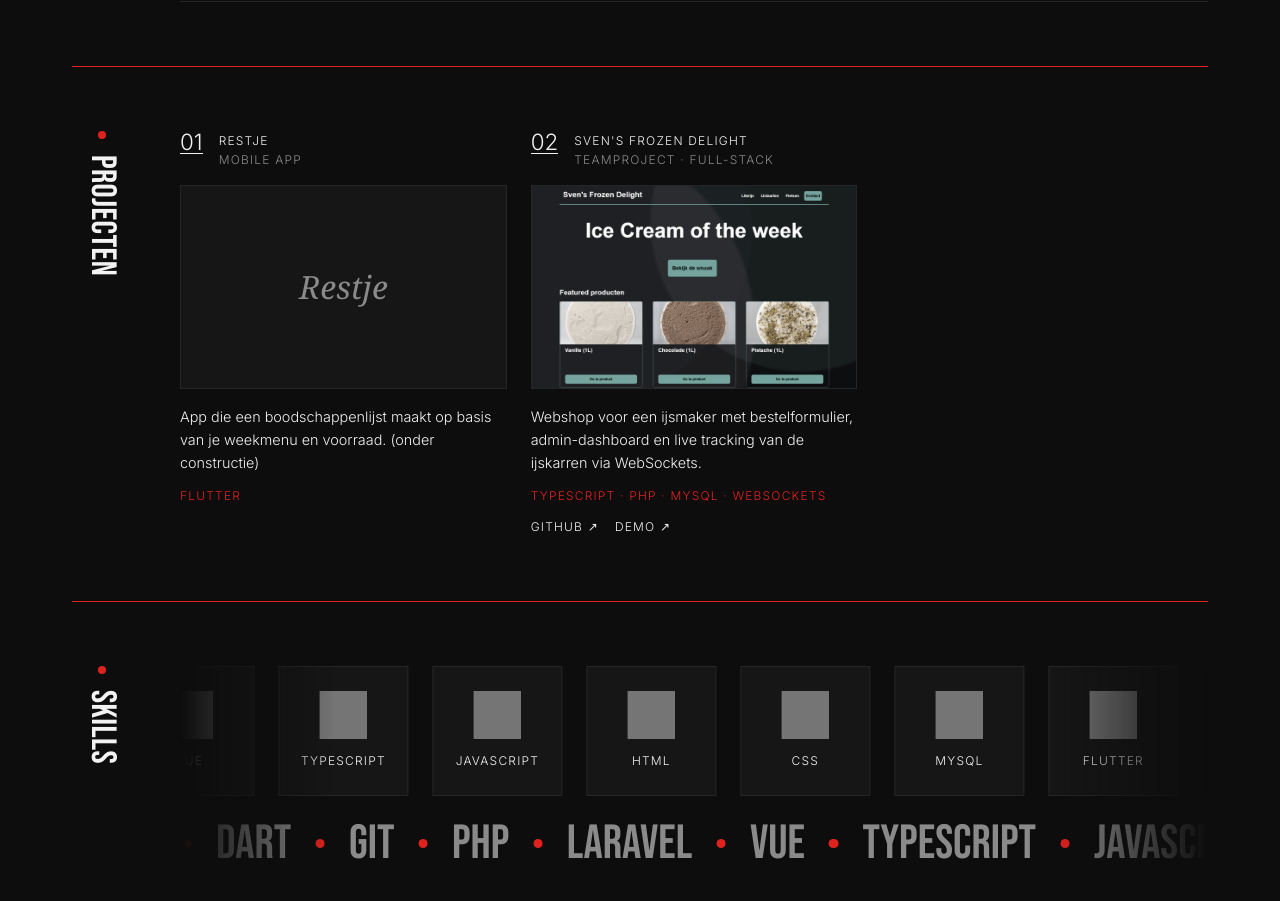
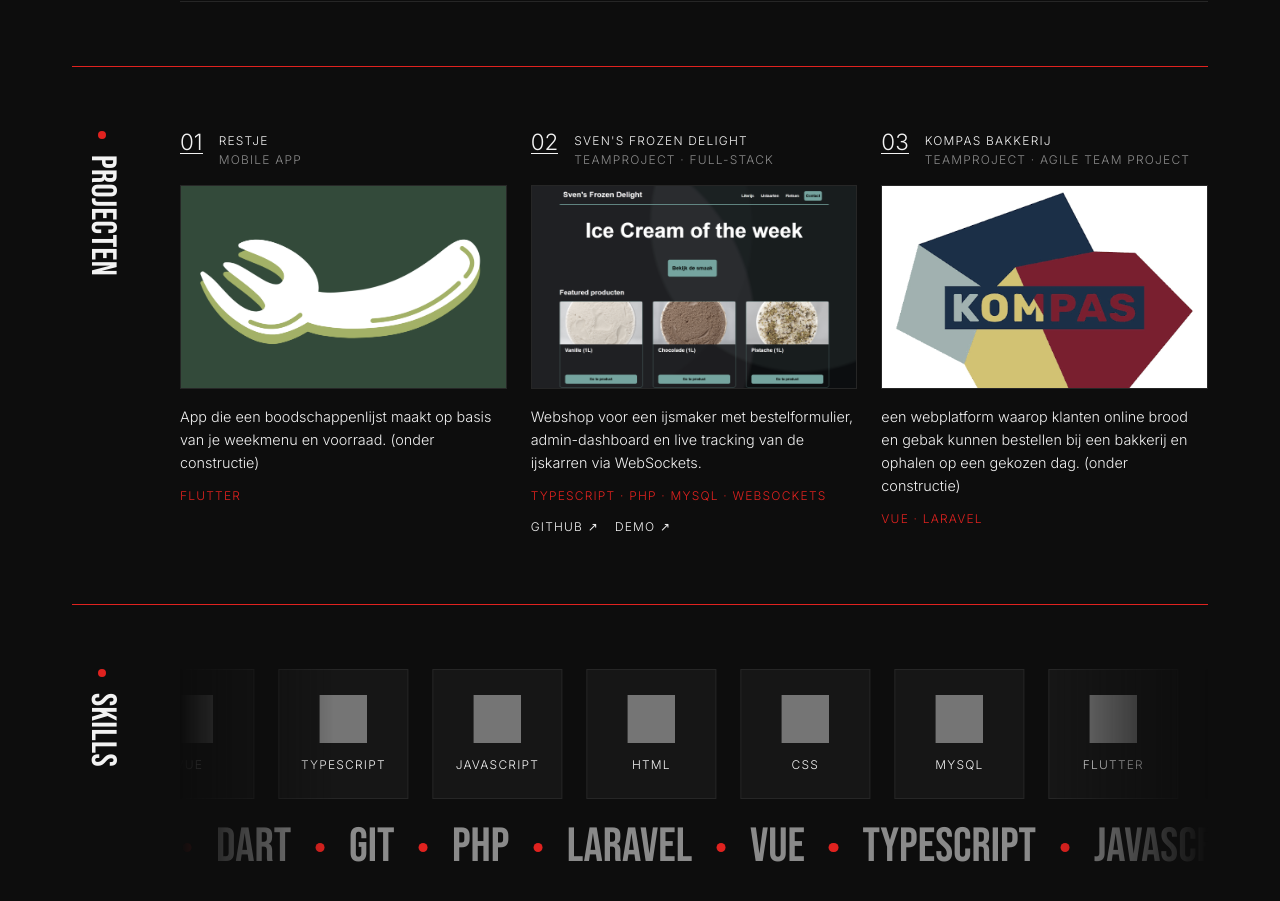
Before and after one commit to NoahDiSilvio/portfolio, a Vue app: page / in a window 1280 px wide. Shown: the part 1460-2361 px from the top of the page. Built offline with nearby package versions, Linux system fonts and the light colour scheme; grey boxes are pictures that could not be loaded.

Commit message:
feat: toevoegen van gemaakte projecten

```diff
--- a/src/data/projects.ts
+++ b/src/data/projects.ts
@@ -14,6 +14,7 @@ export const projects: Project[] = [
     type: 'Mobile app',
     description: 'App die een boodschappenlijst maakt op basis van je weekmenu en voorraad. (onder constructie)',
     tech: ['Flutter'],
+    image: '/projects/restje.png',
   },
   {
     title: "Sven's Frozen Delight",
@@ -25,5 +26,11 @@ export const projects: Project[] = [
     github: 'https://github.com/NoahDiSilvio/svens-frozen-delight',
     demo: 'https://noahdisilvio.github.io/svens-frozen-delight/',
   },
-
+  {
+    title: 'Kompas Bakkerij',
+    type: 'Teamproject · Agile Team Project',
+    description: 'een webplatform waarop klanten online brood en gebak kunnen bestellen bij een bakkerij en ophalen op een gekozen dag. (onder constructie)',
+    tech: ['Vue', 'Laravel'],
+    image: '/projects/kompas.png',
+  },
 ]
```
Also changed, not shown: public/projects/kompas.png (added), public/projects/restje.png (added).
